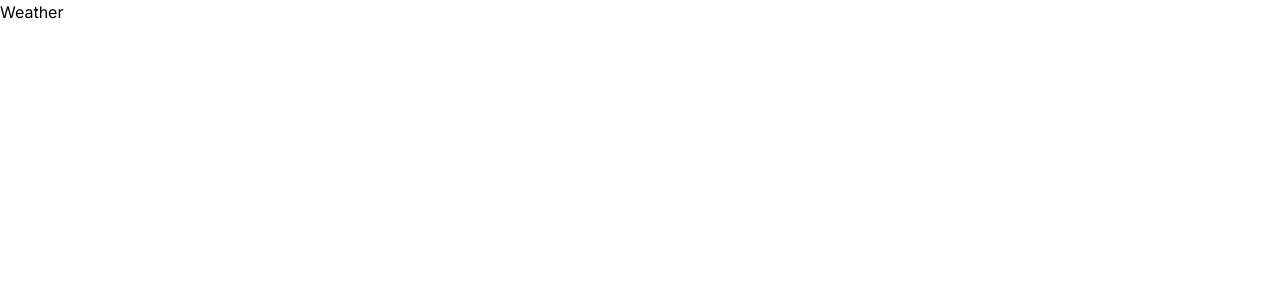
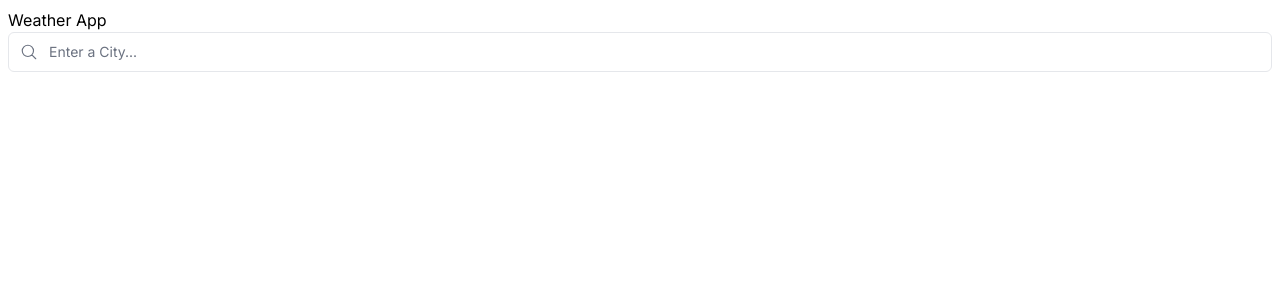
Before and after one commit to princej02/weather, a Next.js app: page / in a window 1280 px wide. Shown: the top 300 px of the page. Built offline with nearby package versions, Linux system fonts and the light colour scheme.

Commit message:
created search component

```diff
--- a/app/page.tsx
+++ b/app/page.tsx
@@ -1,7 +1,11 @@
+import Search from './ui/search';
+
+
 export default function Home() {
   return (
-    <main className="flex ">
-      Weather
+    <main className="p-2 flex flex-col">
+      <h1>Weather App</h1>
+      <Search placeholder="Enter a City..." />
     </main>
   );
 }
--- /dev/null
+++ b/app/ui/search.tsx
@@ -0,0 +1,90 @@
+'use client'
+
+import { useGeolocation } from '@/hooks/useGeolocation';
+import MagnifyingGlassIcon from '@/icons/MagnifyingGlassIcon';
+import { useSearchParams, usePathname, useRouter } from 'next/navigation';
+import { useState, useRef } from 'react';
+import { useDebouncedCallback } from 'use-debounce';
+
+export default function Search({ placeholder }: { placeholder: string }) {
+  const searchParams = useSearchParams()
+  const pathname = usePathname();
+  const { replace } = useRouter();
+
+  const [searchTerm, setSearchTerm] = useState(searchParams.get('city') || '');
+  const [showOptions, setShowOptions] = useState(false);
+  const [selectedOptionIndex, setSelectedOptionIndex] = useState<number | null>(null);
+  const inputRef = useRef<HTMLInputElement>(null);
+
+  const { data, isLoading } = useGeolocation(searchTerm)
+
+  const handleSearch = useDebouncedCallback((term: string) => {
+    const params = new URLSearchParams(searchParams)
+    if (term) {
+      params.set('city', term);
+    } else {
+      params.delete('city')
+    }
+    replace(`${pathname}?${params.toString()}`);
+    setSearchTerm(term)
+    setShowOptions(!!term)
+  }, 300)
+
+  const handleOptionClick = (option: { name: string, state: string, lon: number, lat: number }) => {
+    setSearchTerm(option.name);
+    setShowOptions(false);
+    console.log(option.lat, option.lon)
+  };
+
+  const handleKeyDown = (e: React.KeyboardEvent<HTMLInputElement>) => {
+    if (data && data.length > 0) {
+      if (e.key === 'ArrowDown' && selectedOptionIndex !== null && selectedOptionIndex < data.length - 1) {
+        setSelectedOptionIndex(selectedOptionIndex + 1);
+      } else if (e.key === 'ArrowUp' && selectedOptionIndex !== null && selectedOptionIndex > 0) {
+        setSelectedOptionIndex(selectedOptionIndex - 1);
+      } else if (e.key === 'Enter' && selectedOptionIndex !== null) {
+        setSearchTerm(data[selectedOptionIndex].name);
+        setShowOptions(false);
+      }
+    }
+  };
+
+  const handleMouseEnter = (index: number) => {
+    setSelectedOptionIndex(index);
+  };
+
+  return (
+    <>
+    <div className="relative flex flex-1 flex-shrink-0">
+      <label htmlFor="search" className="sr-only">
+        Search
+      </label>
+      <input
+        id='search'
+        ref={inputRef}
+        className="peer block w-full rounded-md border border-gray-200 py-[9px] pl-10 text-sm outline-2 placeholder:text-gray-500"
+        placeholder={placeholder}
+        onChange={(e) => handleSearch(e.target.value)}
+        onKeyDown={handleKeyDown}
+        defaultValue={searchTerm}
+      />
+      <MagnifyingGlassIcon className="absolute left-3 top-1/2 h-[18px] w-[18px] -translate-y-1/2 text-gray-500 peer-focus:text-gray-900" />
+    </div>
+    {showOptions && data && data.length > 0 && (
+      <ul className="mt-2 flex flex-col bg-white border border-gray-200 rounded-md shadow-lg">
+        {isLoading && <li className="p-2">Loading...</li>}
+        {data?.map((d, i) => (
+          <li
+            key={i}
+            className={`p-2 cursor-pointer ${i === selectedOptionIndex ? 'bg-gray-100' : ''}`}
+            onClick={() => handleOptionClick(d)}
+            onMouseEnter={() => handleMouseEnter(i)}
+          >
+            {d.name}, {d.state}
+          </li>
+        ))}
+      </ul>
+    )}
+    </>
+  );
+}
--- a/hooks/useGeolocation.ts
+++ b/hooks/useGeolocation.ts
@@ -1,7 +1,8 @@
 import { fetcher } from '@/libs/utils'
+import { GeoLoacationData } from '@/types'
 import useSWR from 'swr'
 
 export const useGeolocation = (city: string) => {
-  const { data, isLoading, error } = useSWR(`/api/geolocation?city=${city}`, fetcher)
+  const { data, isLoading, error } = useSWR<GeoLoacationData[]>(city.trim() !== '' ? `/api/geolocation?city=${city}`: null, fetcher)
   return { data, isLoading, error }
 }
--- /dev/null
+++ b/icons/MagnifyingGlassIcon.tsx
@@ -0,0 +1,22 @@
+
+
+const MagnifyingGlassIcon = ({ className }: { className: string }) => {
+  return (
+    <svg
+      xmlns="http://www.w3.org/2000/svg"
+      fill="none"
+      viewBox="0 0 24 24"
+      strokeWidth={1.5}
+      stroke="currentColor"
+      className={className}
+    >
+    <path
+      strokeLinecap="round"
+      strokeLinejoin="round"
+      d="M21 21l-5.197-5.197m0 0A7.5 7.5 0 105.196 5.196a7.5 7.5 0 0010.607 10.607z"
+    />
+    </svg>
+  )
+}
+
+export default MagnifyingGlassIcon
--- a/package.json
+++ b/package.json
@@ -22,6 +22,7 @@
     "react-map-gl": "^7.1.7",
     "recharts": "^2.12.7",
     "swr": "^2.2.5",
+    "use-debounce": "^10.0.0",
     "zustand": "^4.5.2"
   },
   "devDependencies": {
```
Also changed, not shown: 1 other file (tests, documents, lock files or other folders).
